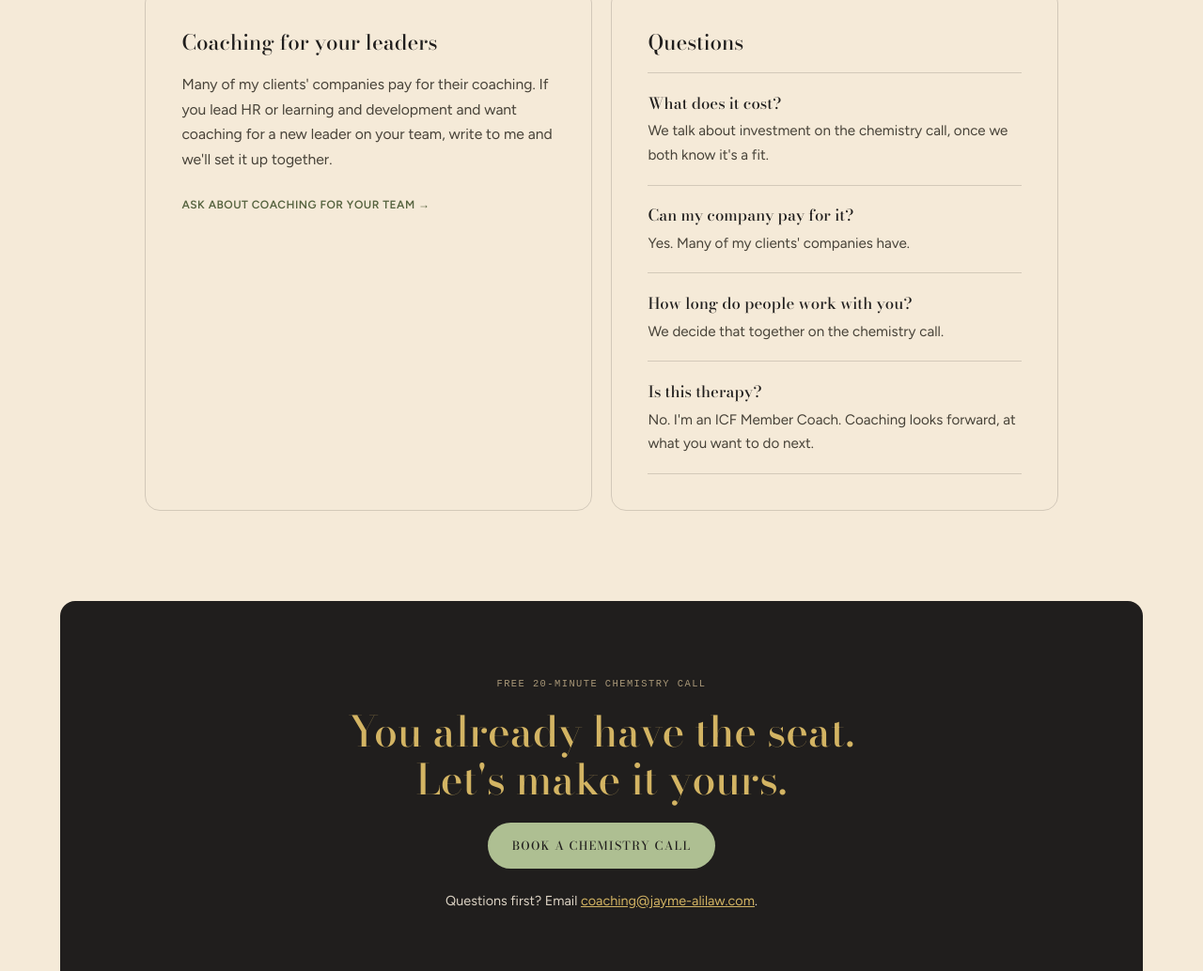
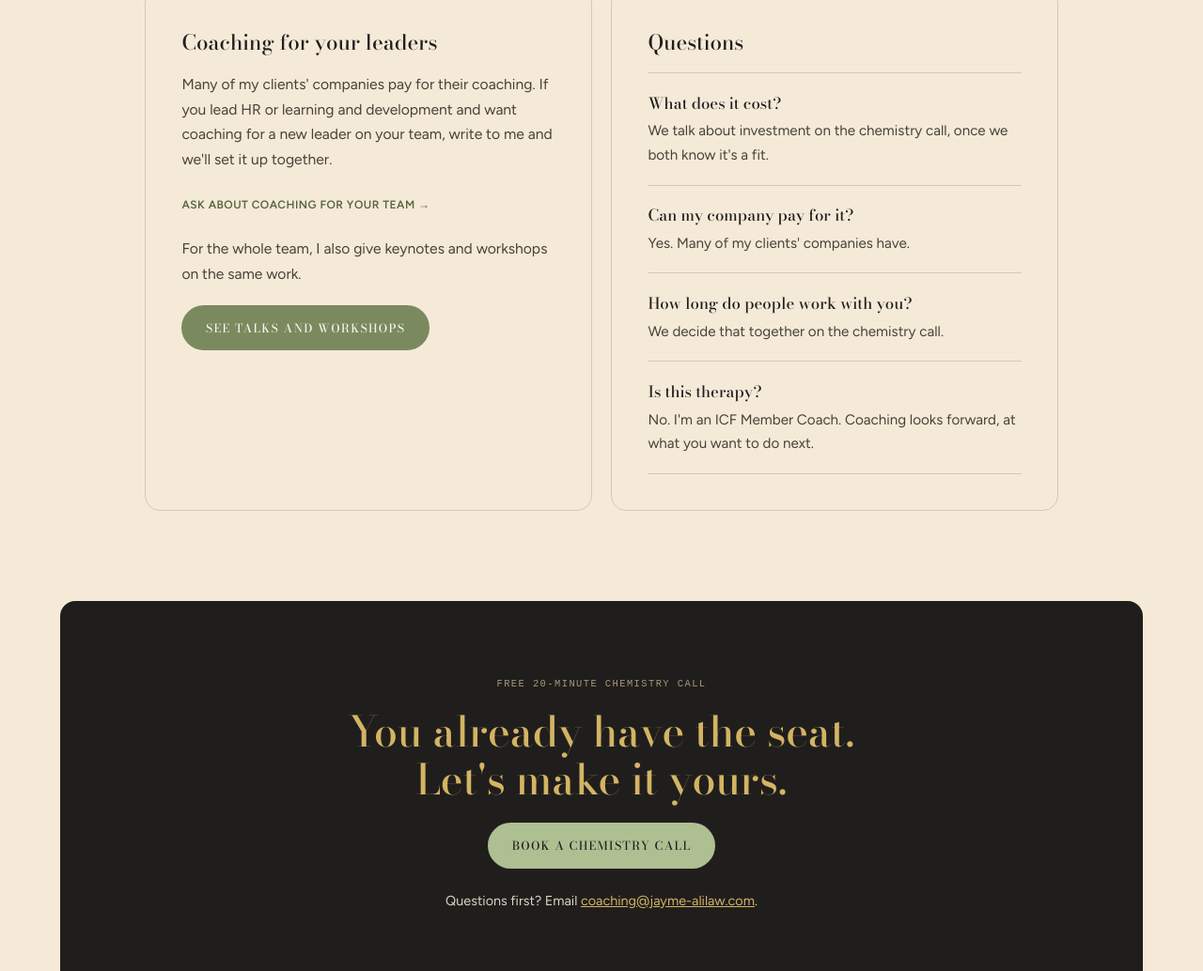
Before and after one commit to jalilaw/Jayme-Alilaw-Website, a plain HTML site: page coaching.html in a window 1280 px wide. Shown: the part 4090-5124 px from the top of the page at 94% size. Drawn offline with nearby package versions, Linux system fonts and the light colour scheme.

Commit message:
Put Speaking behind the Leadership Coaching door (#13)
Home coaching card links to talks, coaching company card gets a button to
/speaking, and the Speaking eyebrow names Leadership Coaching.


Claude-Session: https://claude.ai/code/session_01WnvXmi6FqBiua64boy4ZrD

Co-authored-by: Claude <noreply@anthropic.com>

```diff
--- a/coaching.html
+++ b/coaching.html
@@ -556,6 +556,8 @@ nav {
       <h3>Coaching for your leaders</h3>
       <p>Many of my clients' companies pay for their coaching. If you lead HR or learning and development and want coaching for a new leader on your team, write to me and we'll set it up together.</p>
       <a href="contact.html" class="text-link">Ask about coaching for your team</a>
+      <p style="margin-top:1.4rem">For the whole team, I also give keynotes and workshops on the same work.</p>
+      <a href="speaking.html" class="btn btn-gold">See talks and workshops</a>
     </div>
     <div class="card" id="questions">
       <h3>Questions</h3>
```
Also changed, not shown: index.html (+1 -0 lines), speaking.html (+1 -1 lines).
